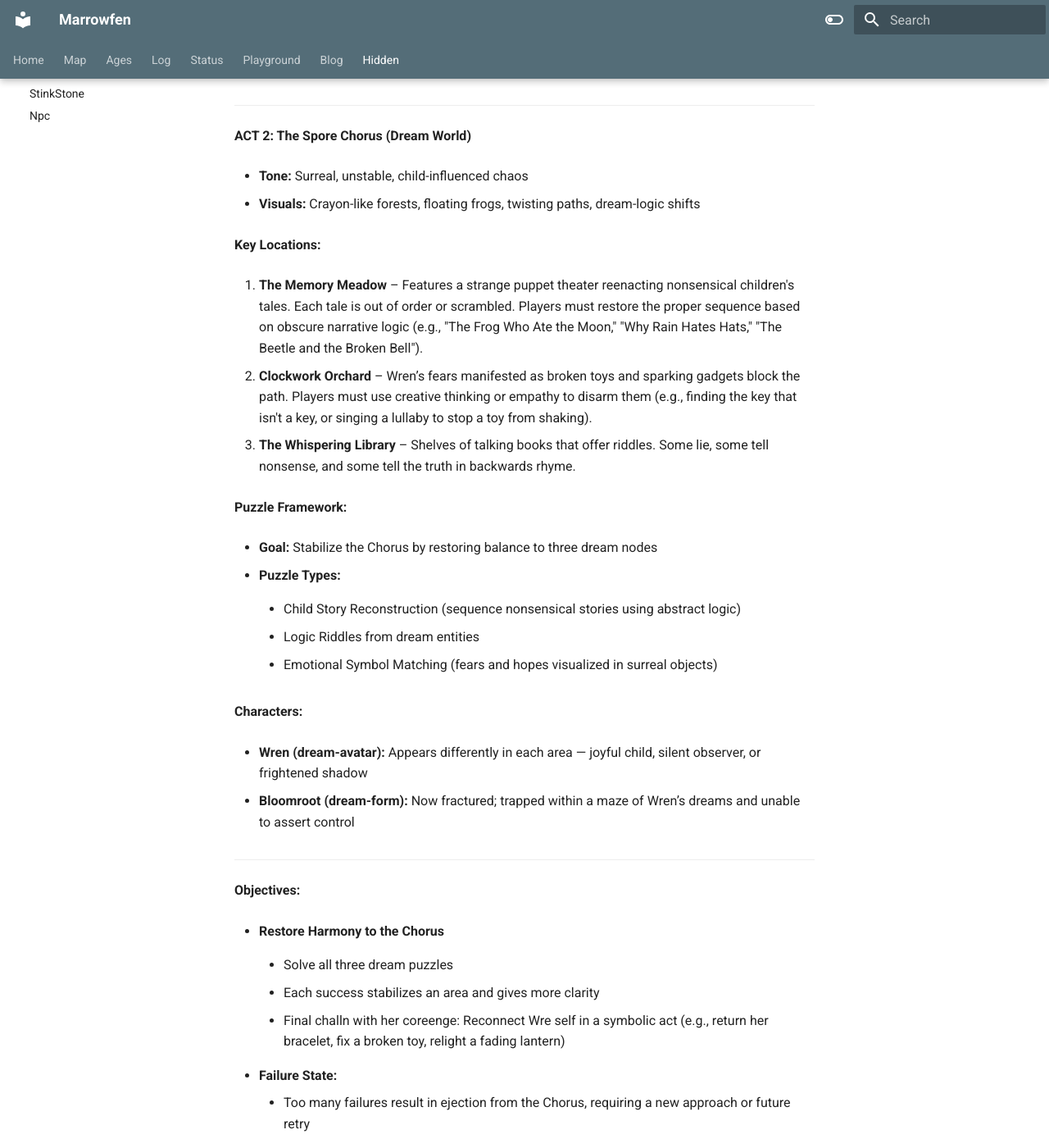
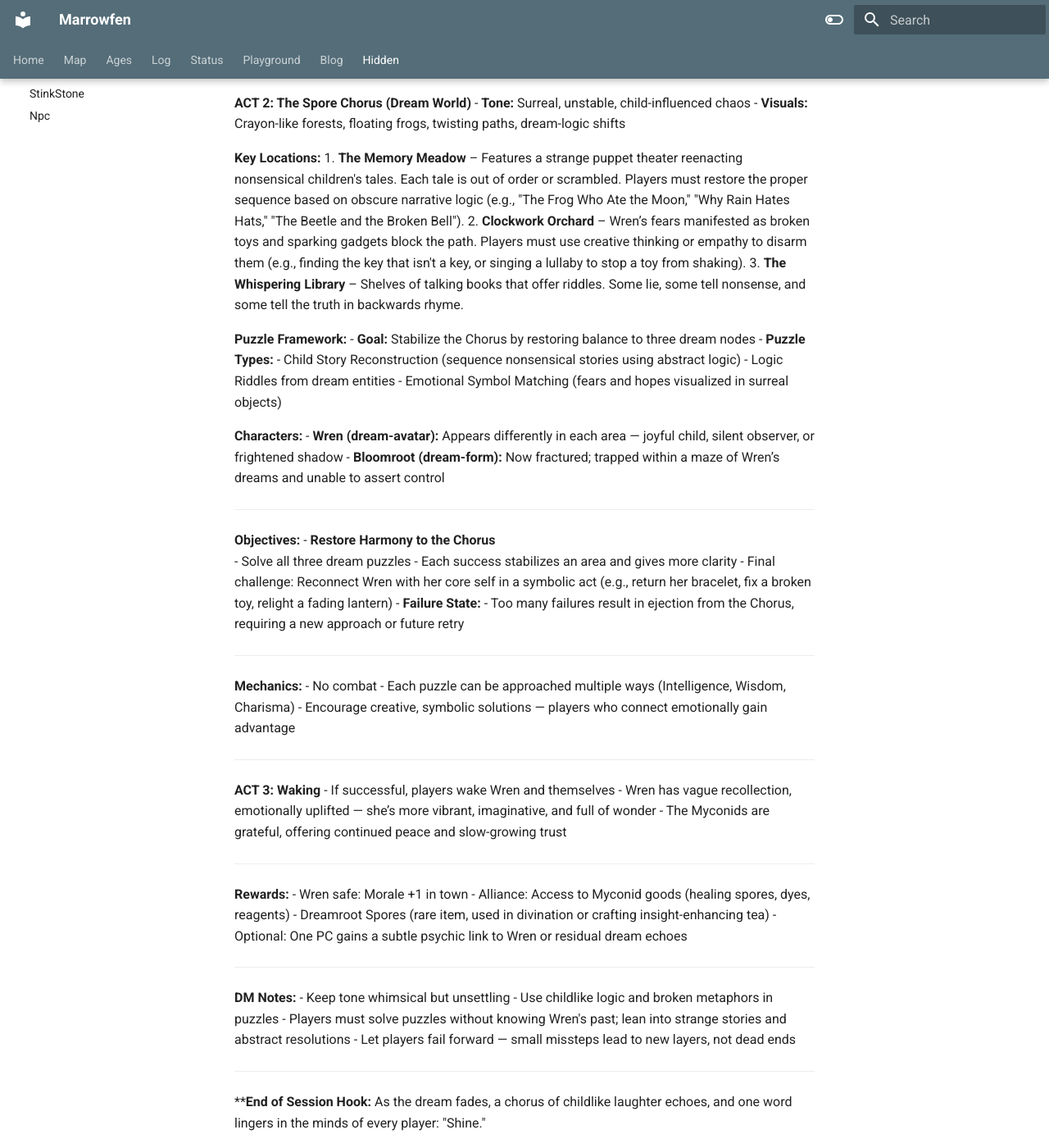
Before and after one commit to marrowfen/marrowfen.github.io, an MkDocs documentation site: the page built from docs/hidden/Dreamroot.md, in a window 1280 px wide and 1400 px high, scrolled down 847 px. Shown: the whole window at 82% size. Built offline with MkDocs 1.6.1 and Material for MkDocs 9.7.7, drawn with Linux system fonts in a browser that asks for light colours; some of the changed text lies outside the part shown.

Commit message:
Vault deploy: PromptFerret 2025-05-30 20:08:10 - 1 M docs/hidden/Dreamroot.md

```diff
--- a/docs/hidden/Dreamroot.md
+++ b/docs/hidden/Dreamroot.md
@@ -11,125 +11,76 @@
 **ACT 1: The Physical World**
 
 - **Hook:** Wren left her bracelet in a bug trap near the tavern. Her tracks lead through mud and reeds toward the misty cave.
-
 - **Cave Features:**
-
     - Spore clouds shimmer in the air
-
     - Wren lies nestled in a cradle of glowing mycelium
-
     - Myconids (5 adults, 1 sovereign) line the walls, unmoving
-
 - **Interaction:**
-
     - The sovereign exhales spores inviting the players to join the Chorus
-
     - Refusal = no progress; forceful attempt results in psychic backlash from the hive
-
 
 ---
 
 **ACT 2: The Spore Chorus (Dream World)**
-
 - **Tone:** Surreal, unstable, child-influenced chaos
-
 - **Visuals:** Crayon-like forests, floating frogs, twisting paths, dream-logic shifts
 
-
 **Key Locations:**
-
 1. **The Memory Meadow** – Features a strange puppet theater reenacting nonsensical children's tales. Each tale is out of order or scrambled. Players must restore the proper sequence based on obscure narrative logic (e.g., "The Frog Who Ate the Moon," "Why Rain Hates Hats," "The Beetle and the Broken Bell").
-
 2. **Clockwork Orchard** – Wren’s fears manifested as broken toys and sparking gadgets block the path. Players must use creative thinking or empathy to disarm them (e.g., finding the key that isn't a key, or singing a lullaby to stop a toy from shaking).
-
 3. **The Whispering Library** – Shelves of talking books that offer riddles. Some lie, some tell nonsense, and some tell the truth in backwards rhyme.
 
-
 **Puzzle Framework:**
-
 - **Goal:** Stabilize the Chorus by restoring balance to three dream nodes
-
 - **Puzzle Types:**
-
     - Child Story Reconstruction (sequence nonsensical stories using abstract logic)
-
     - Logic Riddles from dream entities
-
     - Emotional Symbol Matching (fears and hopes visualized in surreal objects)
 
-
 **Characters:**
-
 - **Wren (dream-avatar):** Appears differently in each area — joyful child, silent observer, or frightened shadow
-
 - **Bloomroot (dream-form):** Now fractured; trapped within a maze of Wren’s dreams and unable to assert control
-
 
 ---
 
 **Objectives:**
-
 - **Restore Harmony to the Chorus**
-
     - Solve all three dream puzzles
-
     - Each success stabilizes an area and gives more clarity
-
-    - Final challn with her coreenge: Reconnect Wre self in a symbolic act (e.g., return her bracelet, fix a broken toy, relight a fading lantern)
-
+    - Final challenge: Reconnect Wren with her core self in a symbolic act (e.g., return her bracelet, fix a broken toy, relight a fading lantern)
 - **Failure State:**
-
     - Too many failures result in ejection from the Chorus, requiring a new approach or future retry
-
 
 ---
 
 **Mechanics:**
-
 - No combat
-
 - Each puzzle can be approached multiple ways (Intelligence, Wisdom, Charisma)
-
 - Encourage creative, symbolic solutions — players who connect emotionally gain advantage
-
 
 ---
 
 **ACT 3: Waking**
-
 - If successful, players wake Wren and themselves
-
 - Wren has vague recollection, emotionally uplifted — she’s more vibrant, imaginative, and full of wonder
-
 - The Myconids are grateful, offering continued peace and slow-growing trust
-
 
 ---
 
 **Rewards:**
-
 - Wren safe: Morale +1 in town
-
 - Alliance: Access to Myconid goods (healing spores, dyes, reagents)
-
 - Dreamroot Spores (rare item, used in divination or crafting insight-enhancing tea)
-
 - Optional: One PC gains a subtle psychic link to Wren or residual dream echoes
-
 
 ---
 
 **DM Notes:**
-
 - Keep tone whimsical but unsettling
-
 - Use childlike logic and broken metaphors in puzzles
-
 - Players must solve puzzles without knowing Wren's past; lean into strange stories and abstract resolutions
-
 - Let players fail forward — small missteps lead to new layers, not dead ends
-
 
 ---
 
-****End of Session Hook:** As the dream fades, a chorus of childlike laughter echoes, and one word lingers in the minds of every player: _"Shine."_
+****End of Session Hook:** As the dream fades, a chorus of childlike laughter echoes, and one word lingers in the minds of every player: "Shine."
```
